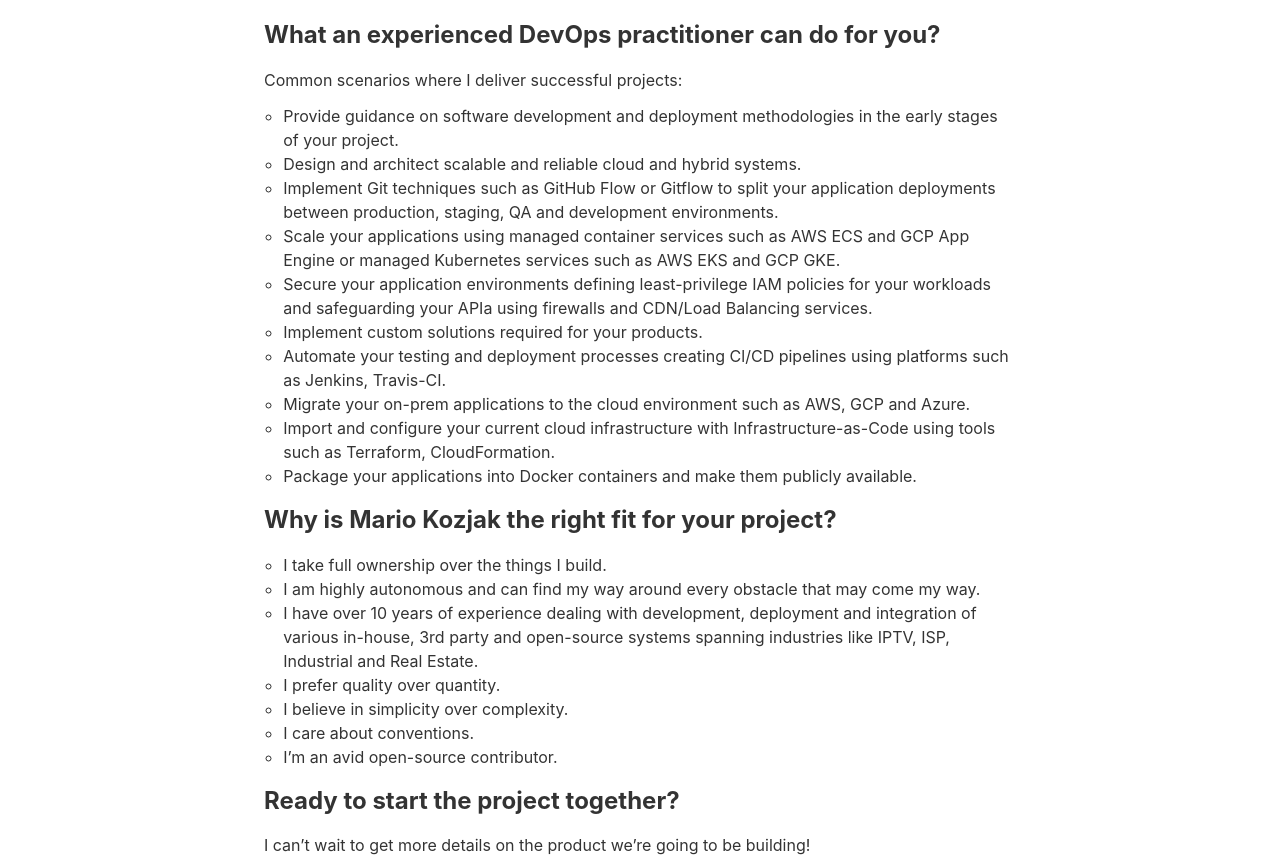
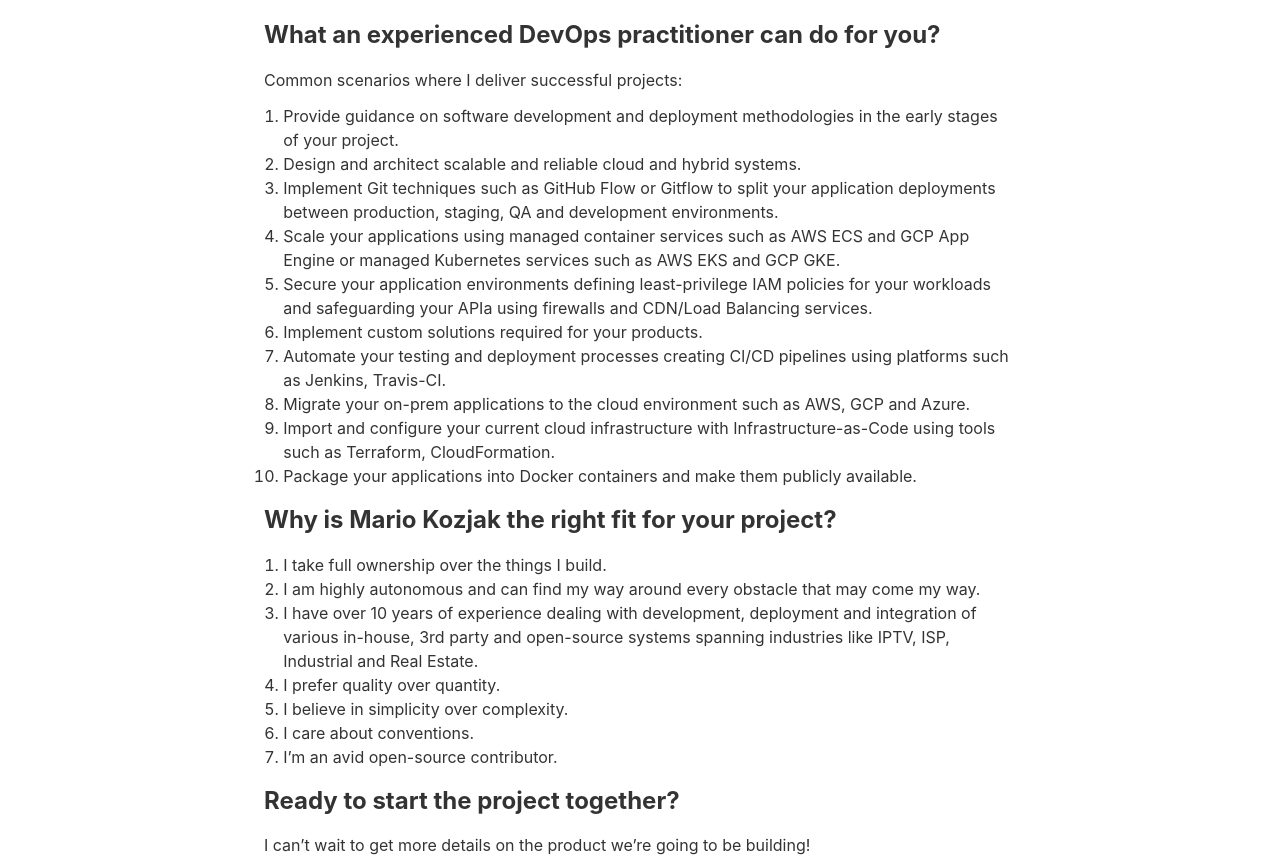
Before and after one commit to mkozjak/mkozjak.github.io, a Jekyll site: the page built from services.md, in a window 1280 px wide. Shown: the part 198-1055 px from the top of the page. Built offline with Jekyll 4.4.1, drawn with Linux system fonts in a browser that asks for light colours.

Commit message:
ol should have numbers

```diff
--- a/assets/scss/base/_typography.scss
+++ b/assets/scss/base/_typography.scss
@@ -124,7 +124,6 @@
 }
 
 ul,
-ol,
 dl {
     margin-top: 0;
     margin-left: 1.2em;
@@ -133,3 +132,12 @@
     list-style-position: outside;
     list-style-image: none;
 }
+
+ol {
+    margin-top: 0;
+    margin-left: 1.2em;
+    margin-bottom: 1rem;
+    list-style-type: decimal;
+    list-style-position: outside;
+    list-style-image: none;
+}
```
